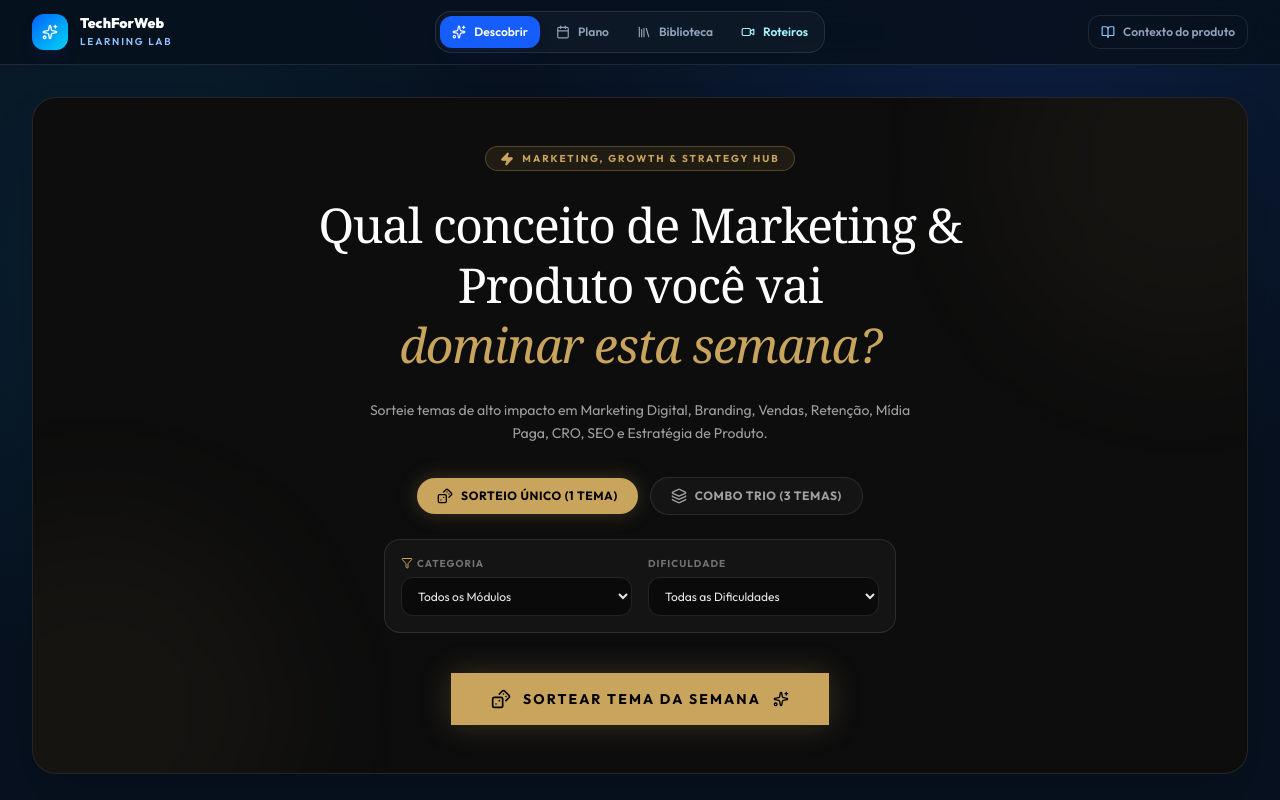
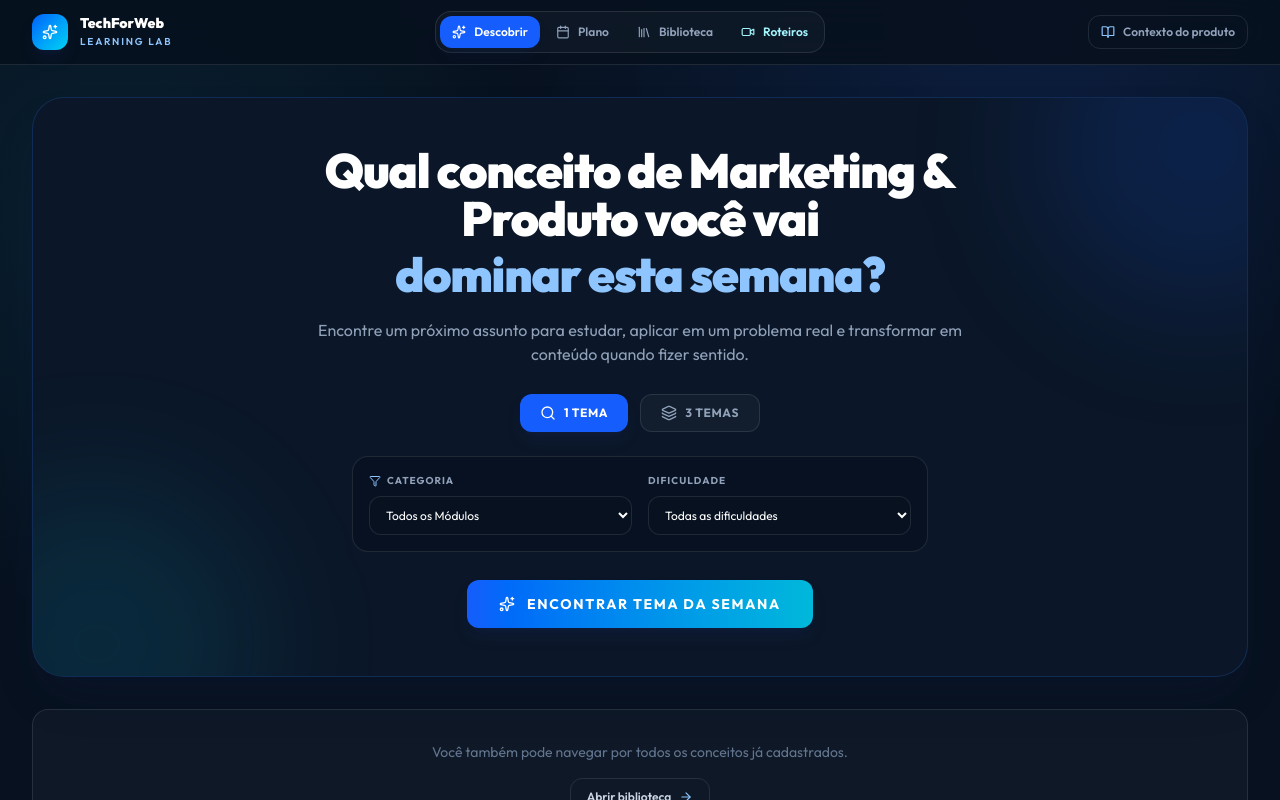
Before and after one commit to Storepac/gerador-ideias, a Next.js app: page / in a window 1280 px wide. Shown: the top 800 px of the page. Built offline with nearby package versions, Linux system fonts and the light colour scheme.

Commit message:
feat: replace legacy Discover with TechForWeb panel

```diff
--- a/app/page.tsx
+++ b/app/page.tsx
@@ -2,7 +2,7 @@
 
 import React, { useState } from 'react';
 import { Navbar } from '@/components/Navbar';
-import { RandomWheel } from '@/components/RandomWheel';
+import { DiscoverPanel } from '@/components/DiscoverPanel';
 import { StudyPlanner } from '@/components/StudyPlanner';
 import { TopicLibrary } from '@/components/TopicLibrary';
 import { AiDeepDiveModal } from '@/components/AiDeepDiveModal';
@@ -119,7 +119,7 @@ export default function Home() {
       <Navbar activeTab={activeTab} setActiveTab={setActiveTab} masteredCount={masteredCount} totalPlannedCount={plan.length} openProductContextModal={() => setIsContextOpen(true)} productContext={prefs.productContext} />
 
       <main className="mx-auto max-w-7xl px-4 pt-8 sm:px-6 lg:px-8">
-        {activeTab === 'roulette' && <RandomWheel topics={topics} onExplain={setExplainTopic} onAddToPlan={(topic) => handleAddToPlan(topic, undefined, prefs.currentWeek)} onStartChallenge={setChallengeTopic} bookmarkedIds={prefs.bookmarkedTopicIds} onToggleBookmark={handleToggleBookmark} plannedTopicIds={plannedTopicIds} onOpenLibrary={() => setActiveTab('library')} />}
+        {activeTab === 'roulette' && <DiscoverPanel topics={topics} onExplain={setExplainTopic} onAddToPlan={(topic) => handleAddToPlan(topic, undefined, prefs.currentWeek)} onStartChallenge={setChallengeTopic} bookmarkedIds={prefs.bookmarkedTopicIds} onToggleBookmark={handleToggleBookmark} plannedTopicIds={plannedTopicIds} onOpenLibrary={() => setActiveTab('library')} />}
         {activeTab === 'planner' && <StudyPlanner plan={plan} allTopics={topics} onUpdateItemStatus={updateStatus} onUpdateItemNotes={updateNotes} onRemoveItem={removePlanItem} onExplainTopic={setExplainTopic} onOpenLibraryToSelect={(weekNumber) => { setTargetWeekForAdd(weekNumber); setActiveTab('library'); }} />}
         {activeTab === 'library' && <TopicLibrary topics={topics} onExplain={setExplainTopic} onAddToPlan={(topic) => handleAddToPlan(topic, undefined, targetWeekForAdd)} onStartChallenge={setChallengeTopic} bookmarkedIds={prefs.bookmarkedTopicIds} onToggleBookmark={handleToggleBookmark} plannedTopicIds={plannedTopicIds} onOpenCreateTopicModal={() => setIsNewTopicOpen(true)} />}
       </main>
```
